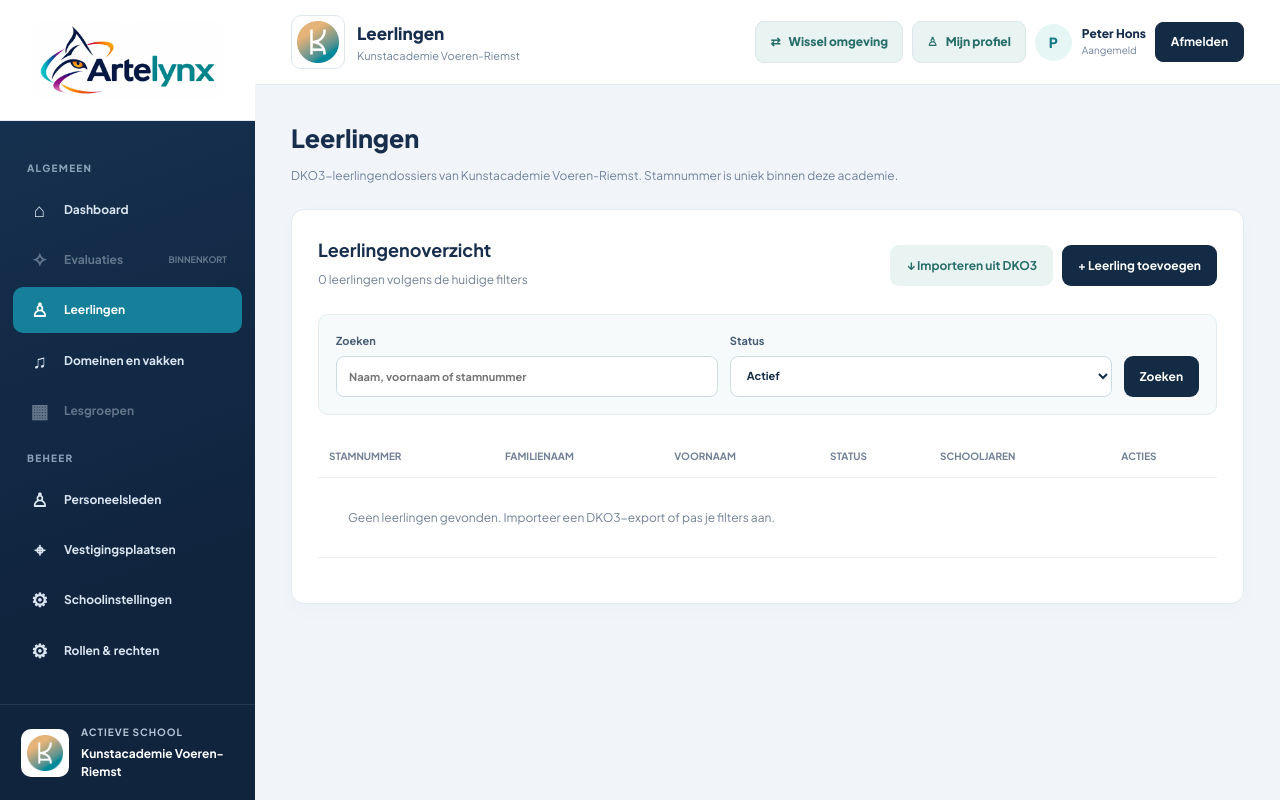
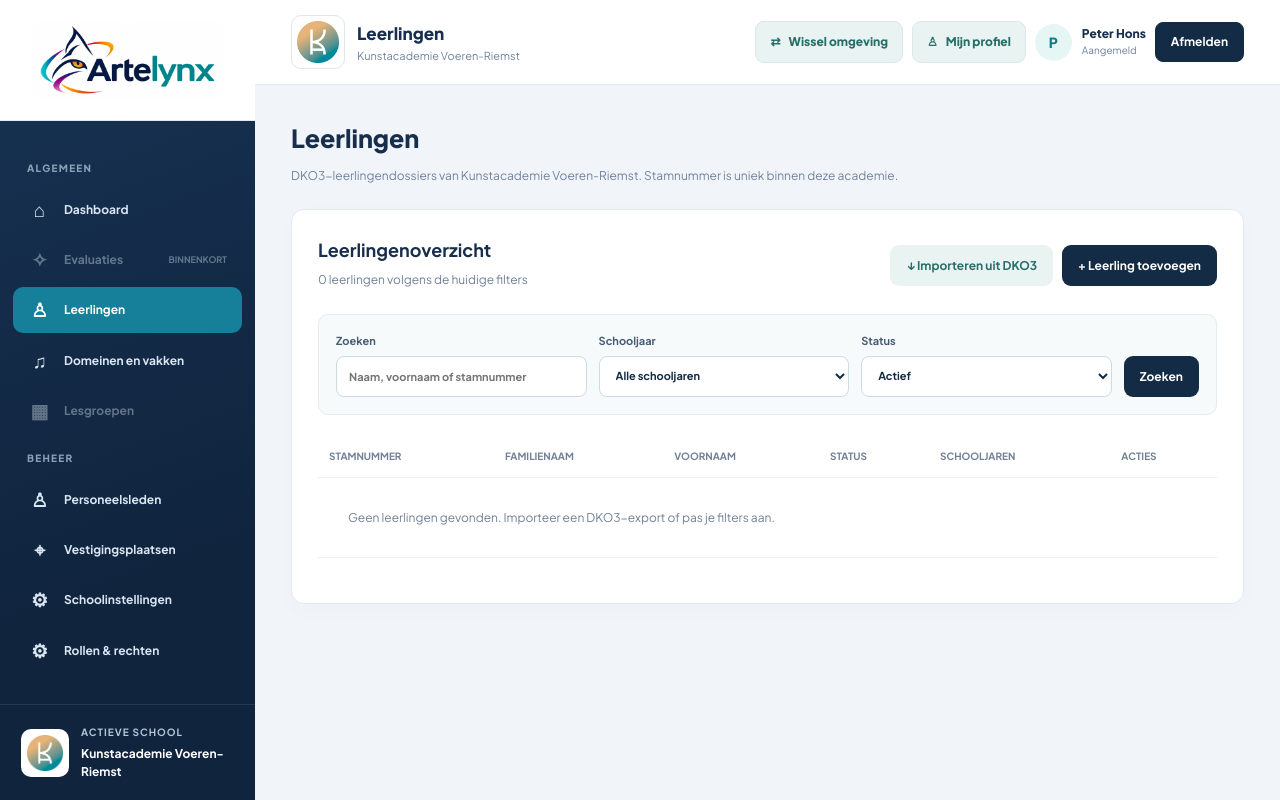
Before and after one commit to peterhons-blip/kavr-evaluaties, a Laravel app: page /school/leerlingen in a window 1280 px wide. Run offline with Laravel 12, Linux system fonts and the light colour scheme; a user stored in the database is signed in; data comes from the database, SQL or seed files in the repository; data that the repository does not hold is empty.

Commit message:
Expose per-school-year filter in student directory

```diff
--- a/resources/views/students/index.blade.php
+++ b/resources/views/students/index.blade.php
@@ -15,6 +15,7 @@
     <form method="GET" class="st-filters" action="{{ route($platform ? 'platform.students.index' : 'school.students.index') }}">
         @if($platform)<label>Academie<select name="school_id" onchange="this.form.submit()">@foreach($schools as $choice)<option value="{{ $choice->id }}" @selected($choice->id === $school->id)>{{ $choice->name }}</option>@endforeach</select></label>@endif
         <label>Zoeken<input type="search" name="q" value="{{ $search }}" placeholder="Naam, voornaam of stamnummer"></label>
+        <label>Schooljaar<select name="school_year"><option value="">Alle schooljaren</option>@foreach($schoolYears as $year)<option value="{{ $year }}" @selected($schoolYearFilter===$year)>{{ $year }}</option>@endforeach</select></label>
         <label>Status<select name="status"><option value="active" @selected($status==='active')>Actief</option><option value="inactive" @selected($status==='inactive')>Inactief</option><option value="all" @selected($status==='all')>Alle leerlingen</option></select></label>
         <button class="btn" type="submit">Zoeken</button>
     </form>
```
